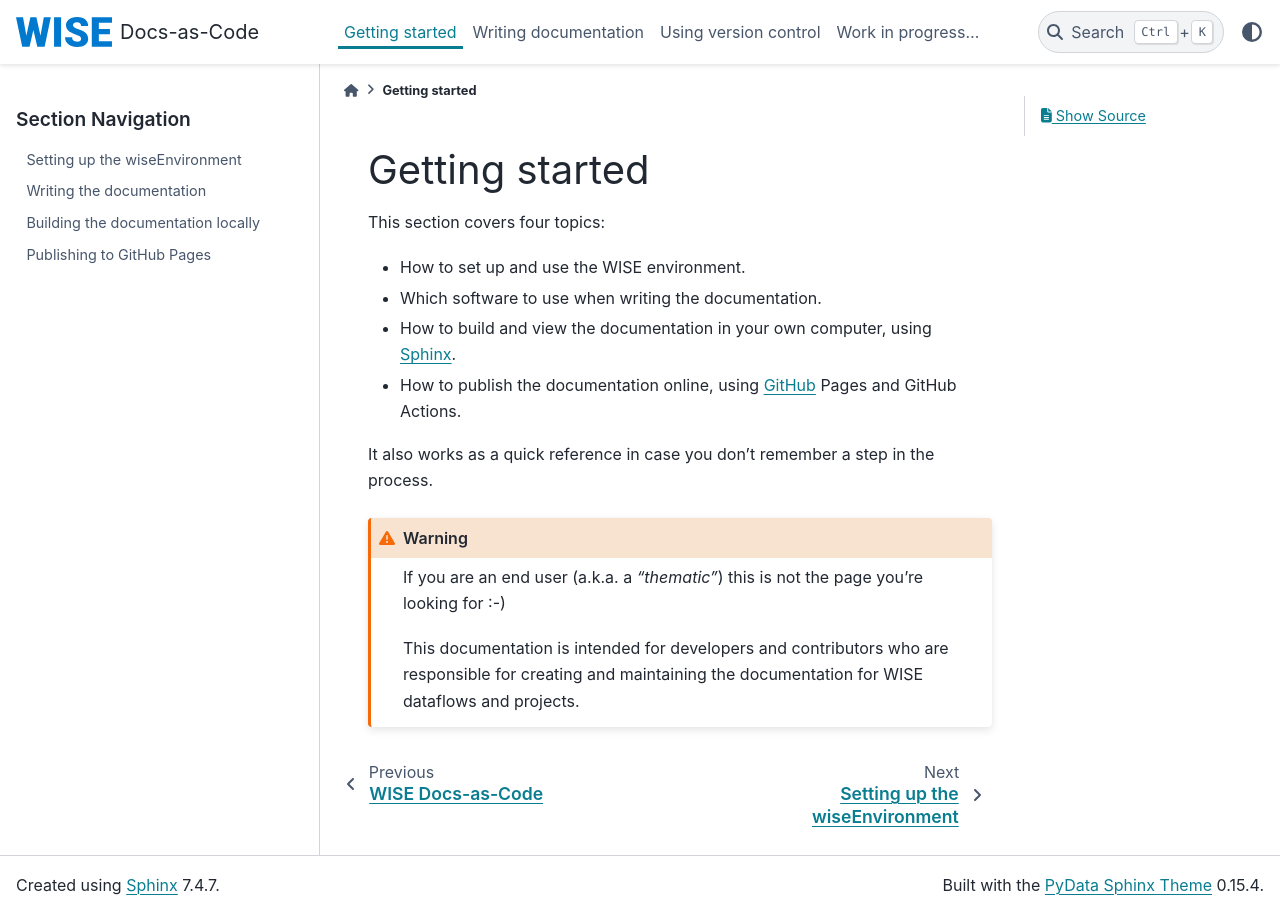
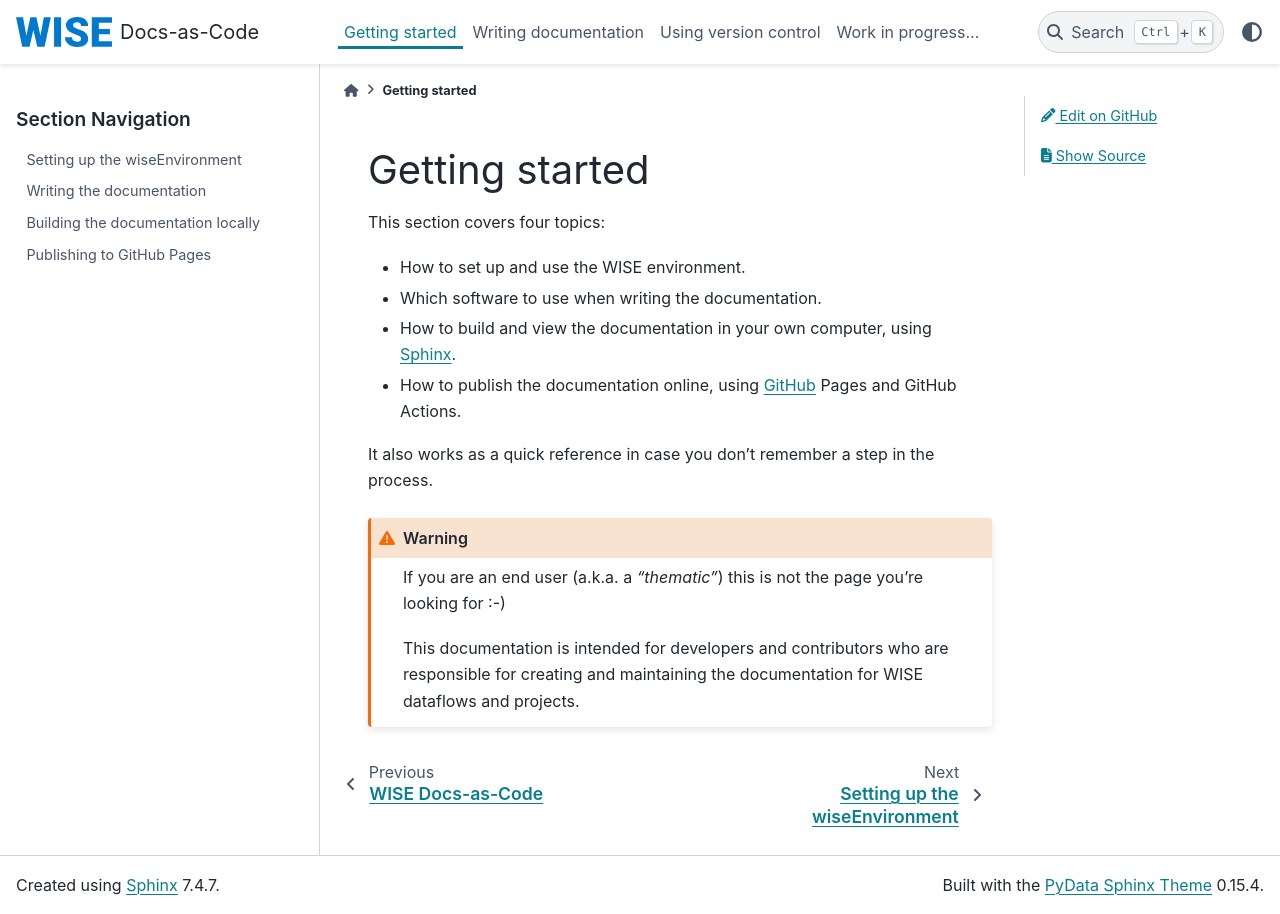
Before and after one commit to eeadata/WISE.Documentation, a Sphinx documentation site: the page built from docs/GettingStarted/index.rst, in a window 1280 px wide. Built offline with Sphinx 7.4.7 and the PyData theme 0.15.4, drawn with Linux system fonts in a browser that asks for light colours.

```diff
--- a/docs/conf.py
+++ b/docs/conf.py
@@ -75,11 +75,10 @@ html_css_files = [
 html_theme_options = {
     "logo": {
         "alt_text": "WISE Documentation",
-        "text": "Docs-as-Code",
+        "text": "Docs-as-Code"},
     "secondary_sidebar_items": ["page-toc", "edit-this-page", "sourcelink"],
     "show_toc_level": 3,
     "use_edit_page_button": True,
-    }
 }
 
 html_context = {
--- a/docs/index.rst
+++ b/docs/index.rst
@@ -50,6 +50,8 @@ using Sphinx.
    :name: wise-projects-using-Sphinx
    :header-rows: 1
    :stub-columns: 1
+   :width: 80
+   :align: center
 
    *  - Project
       - Link
@@ -68,3 +70,5 @@ and are a good source of inspiration and examples.
    :file: GettingStarted/tables/ProjectsUsingThePyDataTheme.csv
    :header-rows: 1
    :stub-columns: 1
+   :width: 80
+   :align: center
```
